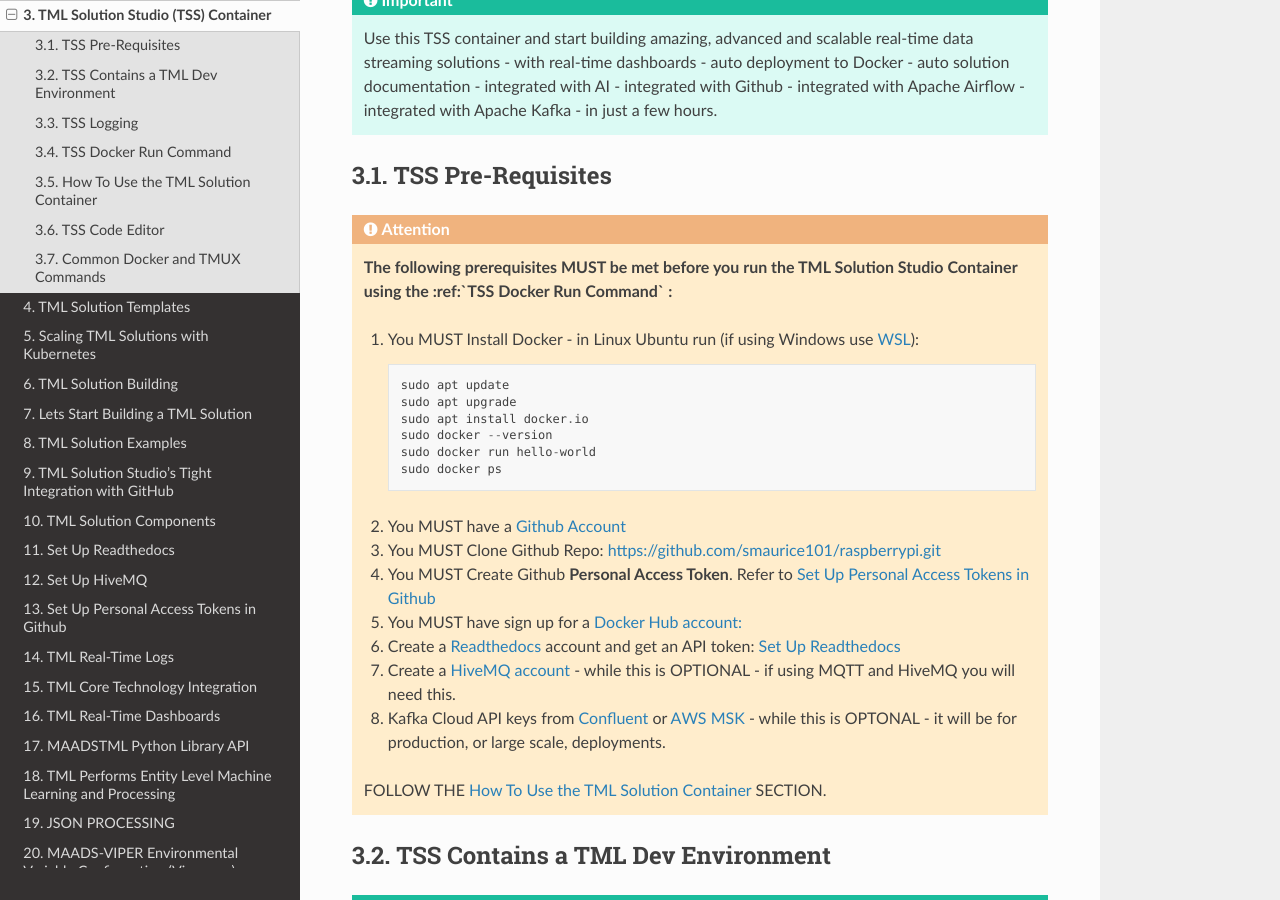
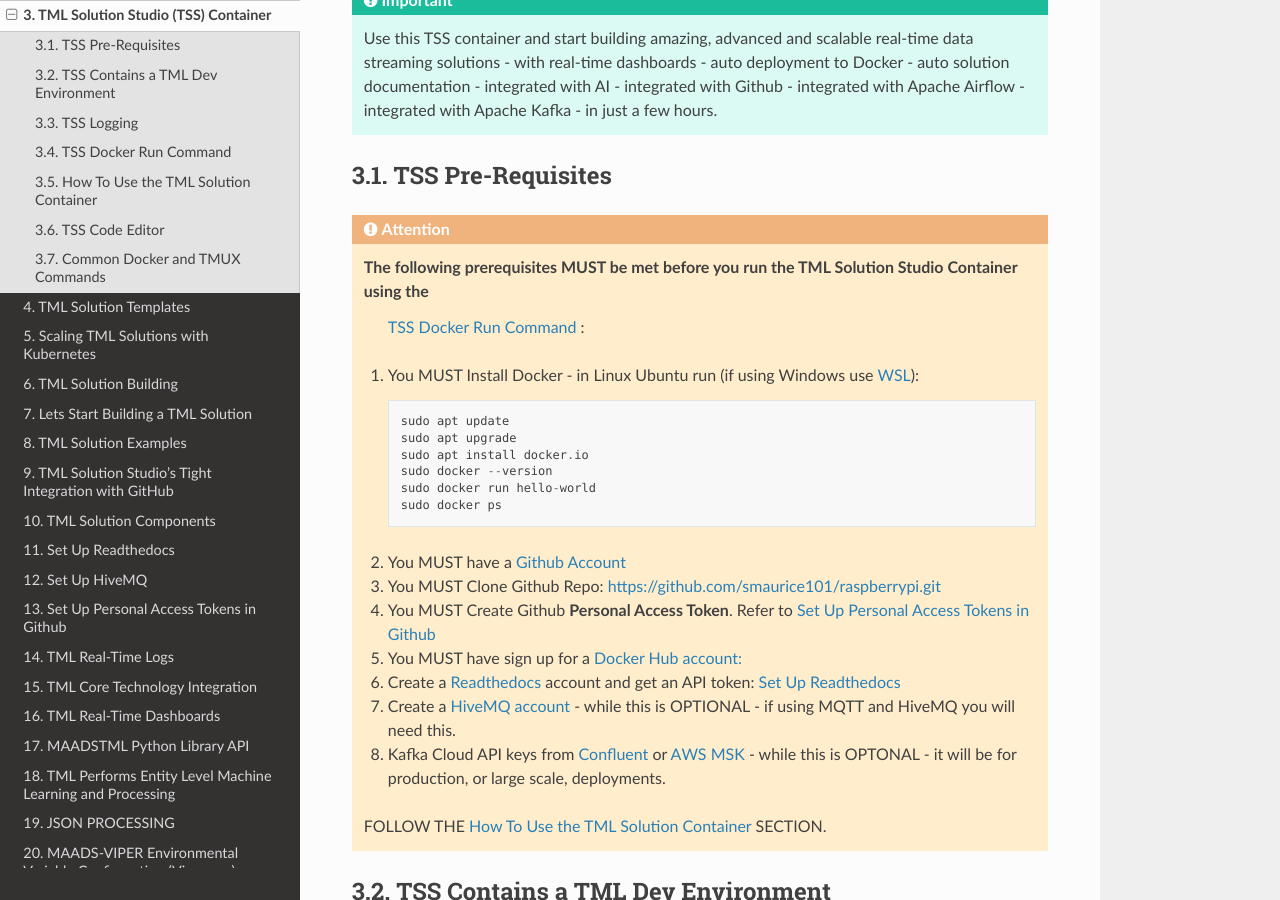
Before and after one commit to smaurice101/readthedocs, a Sphinx documentation site: the page built from docs/source/docker.rst, in a window 1280 px wide and 900 px high, scrolled down 924 px. Built offline with Sphinx 7.4.7 and the Read the Docs theme 3.1.0, drawn with Linux system fonts in a browser that asks for light colours.

Commit message:
Update docker.rst

```diff
--- a/docs/source/docker.rst
+++ b/docs/source/docker.rst
@@ -24,7 +24,8 @@
 
 .. attention::
 
-   **The following prerequisites MUST be met before you run the TML Solution Studio Container using the :ref:`TSS Docker Run Command` :**
+   **The following prerequisites MUST be met before you run the TML Solution Studio Container** using the
+     :ref:`TSS Docker Run Command` :
 
    1. You MUST Install Docker - in Linux Ubuntu run (if using Windows use `WSL <https://learn.microsoft.com/en- us/windows/wsl/install>`_):
 
```
